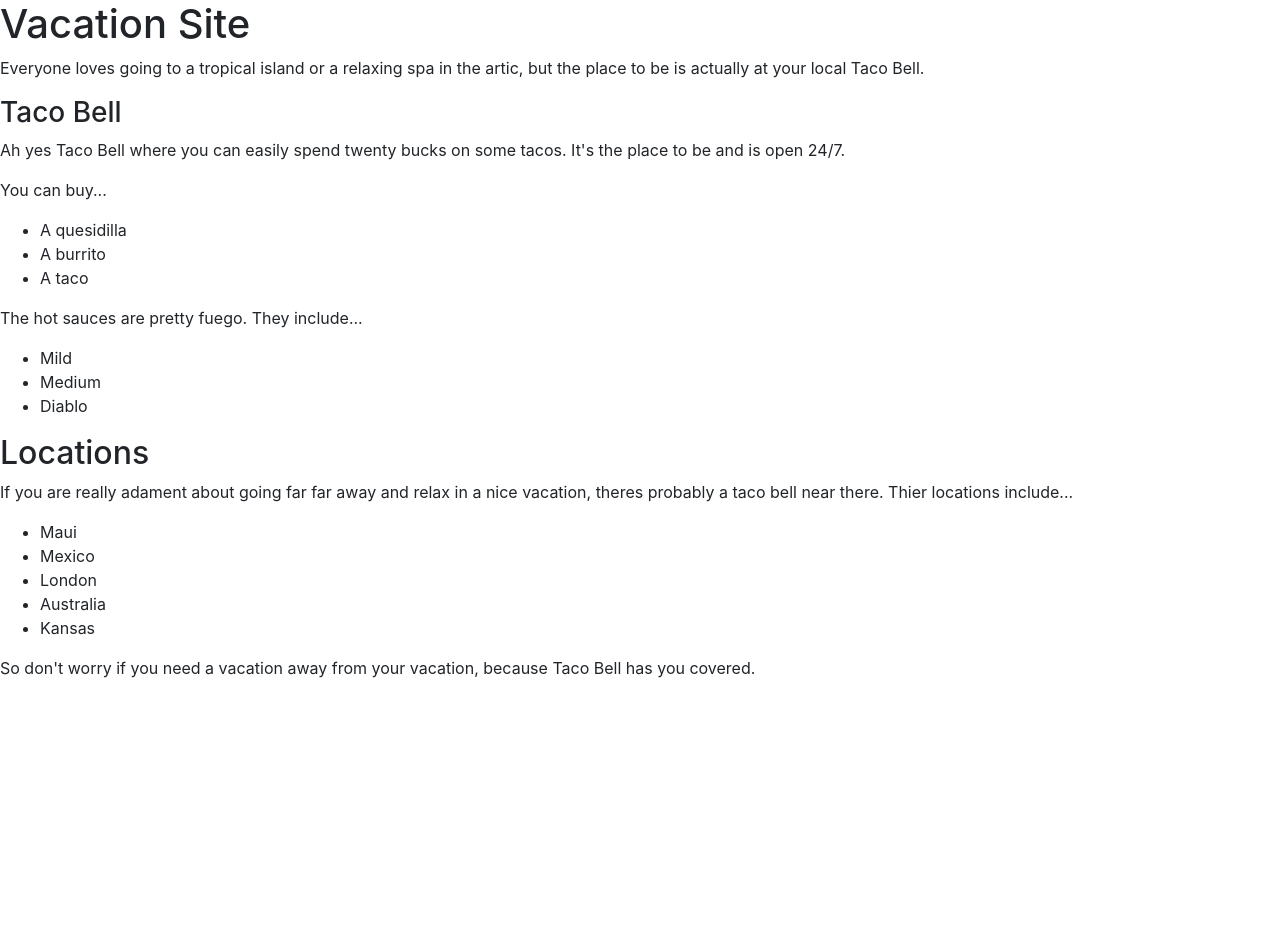
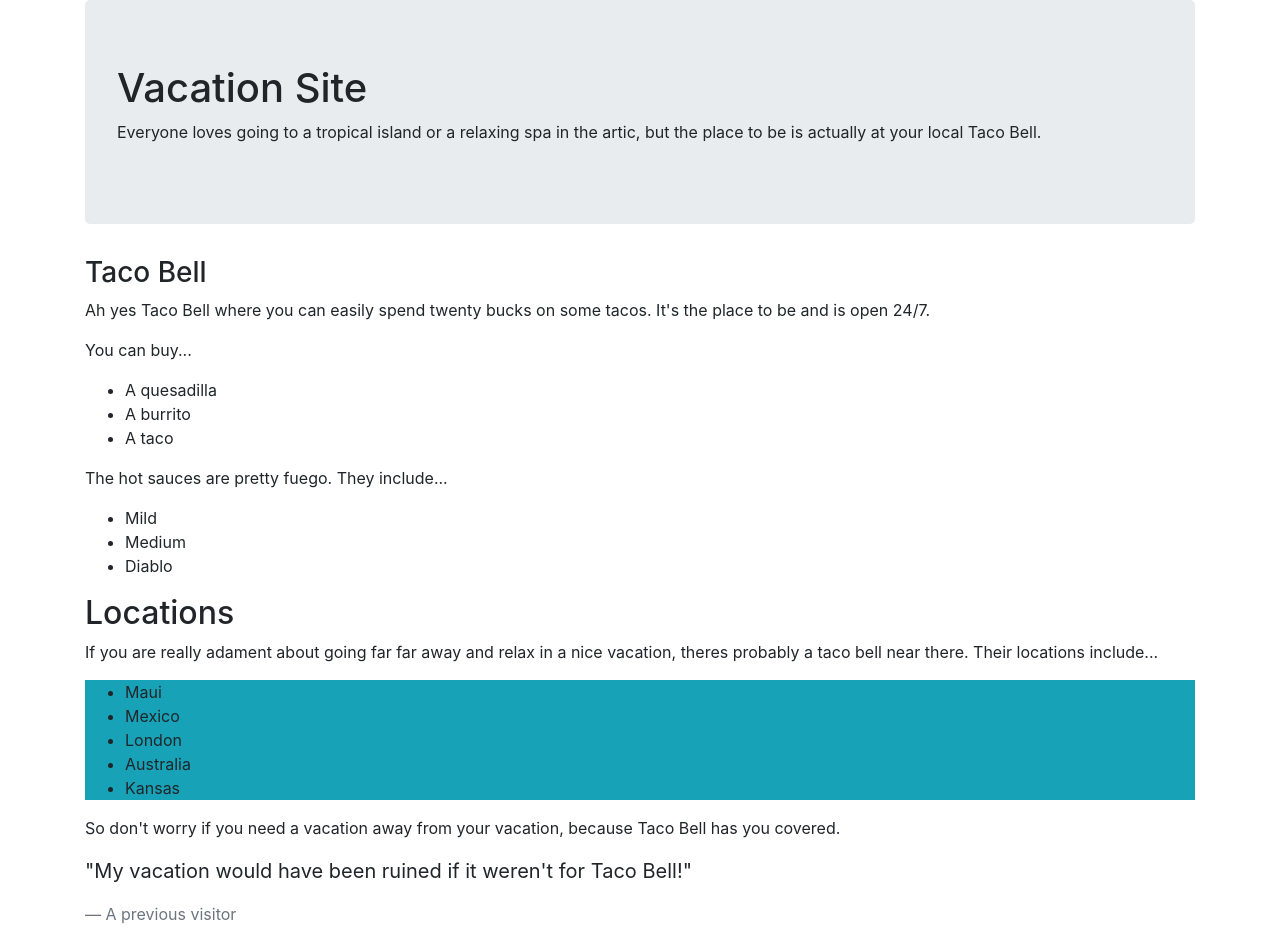
Before and after one commit to GiuntaJC/vacation, a plain HTML site: page index.html in a window 1280 px wide. Before the commit the page ends 800 px from the top, so only its background shows below. Drawn offline with Linux system fonts and the light colour scheme.

Commit message:
add blockquote, background color to locations
Co-authored-by: Jospeh Giunta <jgnohack@gmail.com>

```diff
--- a/index.html
+++ b/index.html
@@ -6,13 +6,16 @@
     <title>Vacation Site</title>
   </head>
   <body>
-    <h1>Vacation Site</h1>
-    <p>Everyone loves going to a tropical island or a relaxing spa in the artic, but the place to be is actually at your local Taco Bell.</p>
+    <div class="container">
+      <div class="jumbotron">
+      <h1>Vacation Site</h1>
+      <p>Everyone loves going to a tropical island or a relaxing spa in the artic, but the place to be is actually at your local Taco Bell.</p>
+      </div>
     <h3>Taco Bell</h3>
     <p>Ah yes Taco Bell where you can easily spend twenty bucks on some tacos. It's the place to be and is open 24/7.</p>
     <p> You can buy...</p>
       <ul>
-        <li>A quesidilla</li>
+        <li>A quesadilla</li>
         <li>A burrito</li>
         <li>A taco</li>
       </ul>
@@ -23,8 +26,8 @@
         <li>Diablo</li>
       </ul>
     <h2>Locations</h2>
-      <p>If you are really adament about going far far away and relax in a nice vacation, theres probably a taco bell near there. Thier locations include...</p>
-        <ul>
+      <p>If you are really adament about going far far away and relax in a nice vacation, theres probably a taco bell near there. Their locations include...</p>
+        <ul class="bg-info">
           <li>Maui</li>
           <li>Mexico</li>
           <li>London</li>
@@ -32,5 +35,10 @@
           <li>Kansas</li>
         </ul>
       <p>So don't worry if you need a vacation away from your vacation, because Taco Bell has you covered.</p>
+      <blockquote class="blockquote">
+        <p>"My vacation would have been ruined if it weren't for Taco Bell!"</p>
+        <footer class="blockquote-footer">A previous visitor</footer>
+      </blockquote>
+      </div>
   </body>
 </html>
```
